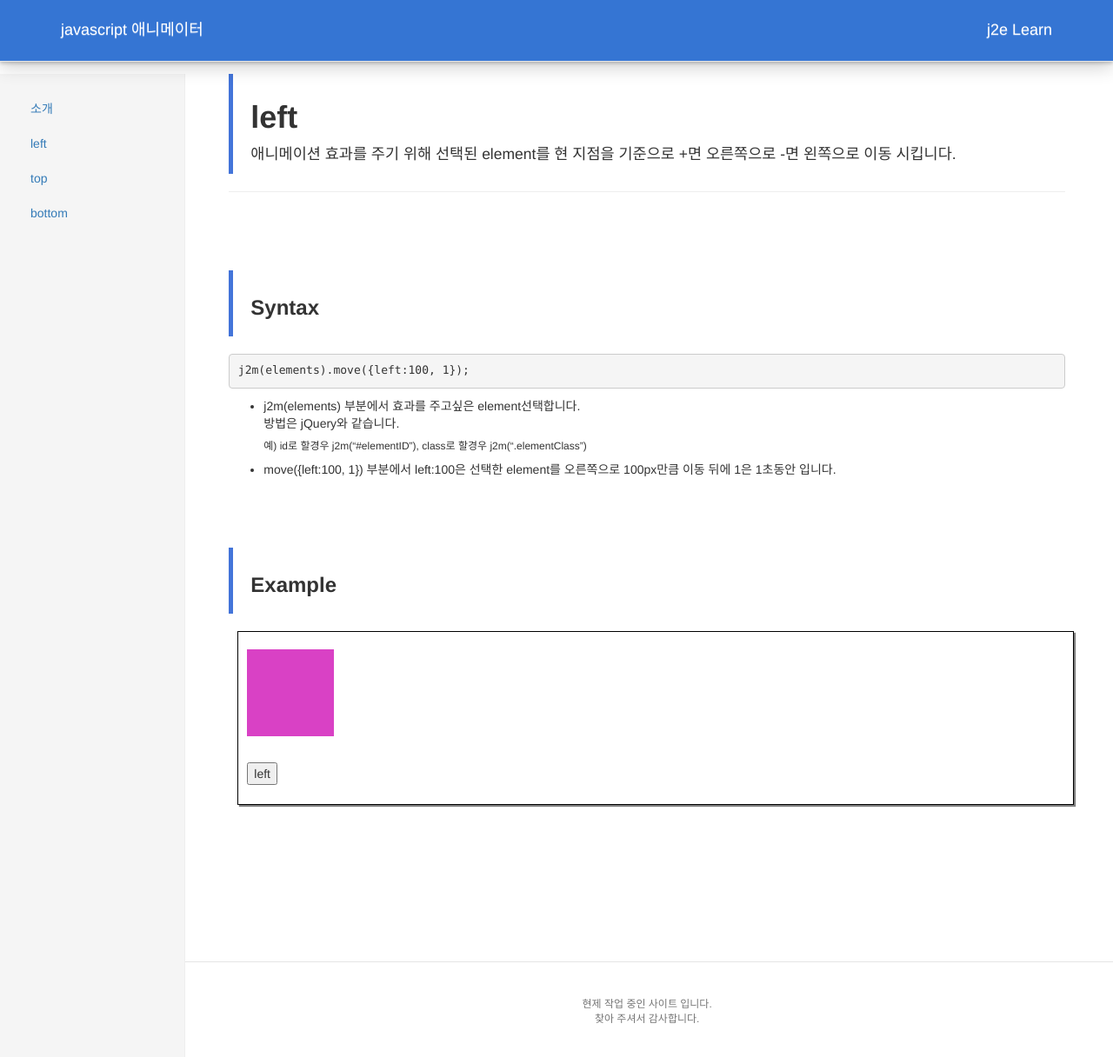
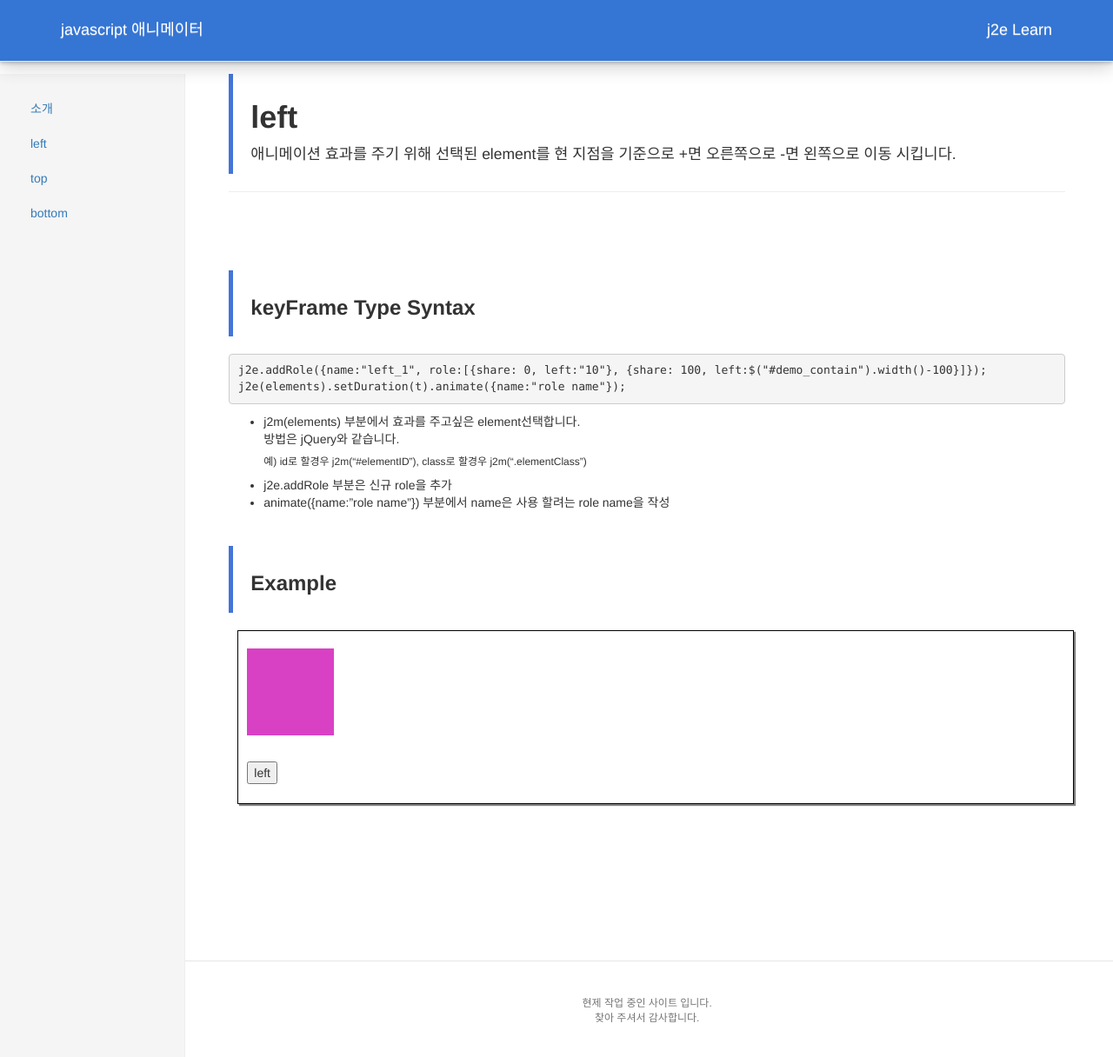
Before and after one commit to silbaram/silbaram.github.io, a Jekyll site: the page built from _j2eLearn/1-j2eLearnLeft.markdown, in a window 1280 px wide and 1221 px high. Shown: the top 1216 px of the window at 87% size. Built offline with Jekyll 4.4.1, drawn with Linux system fonts in a browser that asks for light colours; nearby versions of some CDN libraries.

Commit message:
설명 추가

````diff
--- a/_includes/js/common-script.html
+++ b/_includes/js/common-script.html
@@ -6,17 +6,17 @@
 
 <script type="text/javascript">
 
-  j2e.addRole({name:"top_menu_role_1", role:[{share: 100, backgroundColor:"#FFFFFF"}]});
-  j2e.addRole({name:"top_menu_role_2", role:[{share: 100, backgroundColor:"#3575D3"}]});
+  j2e.addRole({name:"top_menu_role_1", role:[{share: "100", backgroundColor:"#FFFFFF"}]});
+  j2e.addRole({name:"top_menu_role_2", role:[{share: "100", backgroundColor:"#3575D3"}]});
 
   $(document).ready(function(){
     $(".nav.navbar-nav.navbar-right li").each(function(index){
         //상단 메뉴 마우스 오버시 색 변경
         $(this).mouseenter(function() {
-          j2e(this).animate({name:"top_menu_role_1"}, 0.5).animationFillMode("forwards");
+          j2e(this).setDuration(0.5).setFillMode("forwards").animate({name:"top_menu_role_1"});
         });
         $(this).mouseleave(function() {
-          j2e(this).animate({name:"top_menu_role_2"}, 0.5).animationFillMode("forwards");
+          j2e(this).setDuration(0.5).setFillMode("forwards").animate({name:"top_menu_role_2"});
         });
     });
   });
--- a/_includes/js/default-layout/main-script.html
+++ b/_includes/js/default-layout/main-script.html
@@ -7,7 +7,7 @@
 
     $(".drawing").css("margin-top", containerH+"px").css("display", "block");
 
-    j2e.addRole({name:"role_1", role:[{share: 0, translateZ:"-100", rotateX:"0deg", rotateY:"0deg"}, {share: 100, translateZ:"-100px", rotateX:"360deg", rotateY:"360deg"}]});
-  	j2e("#spinContainer").animate({name:"role_1"}, 5).animationIterationCount("infinite");
+    j2e.addRole({name:"role_1", role:[{share: "0", translateZ:"-100", rotateX:"0deg", rotateY:"0deg"}, {share: "100", translateZ:"-100px", rotateX:"360deg", rotateY:"360deg"}]});
+  	j2e("#spinContainer").setIterationCount("infinite").setDuration(5).animate({name:"role_1"});
   });
 </script>
--- a/_includes/js/j2e-layout/left-script.html
+++ b/_includes/js/j2e-layout/left-script.html
@@ -1,11 +1,11 @@
 
 <script type="text/javascript">
 
-  j2e.addRole({name:"left_1", role:[{share: 0, left:"10"}, {share: 100, left:$("#demo_contain").width()-100}]});
+  j2e.addRole({name:"left_1", role:[{share: "0", left:"10"}, {share: "100", left:$("#demo_contain").width()-100+""}]});
 
   $(document).ready(function(){
     $("#leftButton").click(function(){
-      j2e("#demo_object").animate({name:"left_1"}, 1).animationFillMode("forwards");
+      j2e("#demo_object").setDuration(1).animate({name:"left_1"});
     });
   });
 </script>
--- a/_j2eLearn/1-j2eLearnLeft.markdown
+++ b/_j2eLearn/1-j2eLearnLeft.markdown
@@ -14,20 +14,19 @@ pageType: j2eLearn
 <br />
 <br />
 
-> ### **Syntax**
+> ### **keyFrame Type Syntax**
 
-```{.javascript}
-j2m(elements).move({left:100, 1});
+```.javascript
+j2e.addRole({name:"left_1", role:[{share: 0, left:"10"}, {share: 100, left:$("#demo_contain").width()-100}]});
+j2e(elements).setDuration(t).animate({name:"role name"});
 ```
 * j2m(elements) 부분에서 효과를 주고싶은 element선택합니다.
   방법은 jQuery와 같습니다.
 
   ###### 예) id로 할경우 j2m("#elementID"), class로 할경우 j2m(".elementClass")
+* j2e.addRole 부분은 신규 role을 추가
+* animate({name:"role name"}) 부분에서 name은 사용 할려는 role name을 작성
 
-* move({left:100, 1}) 부분에서 left:100은 선택한 element를 오른쪽으로 100px만큼 이동 뒤에 1은 1초동안 입니다.
-
-<br />
-<br />
 <br />
 
 > ### **Example**
````
